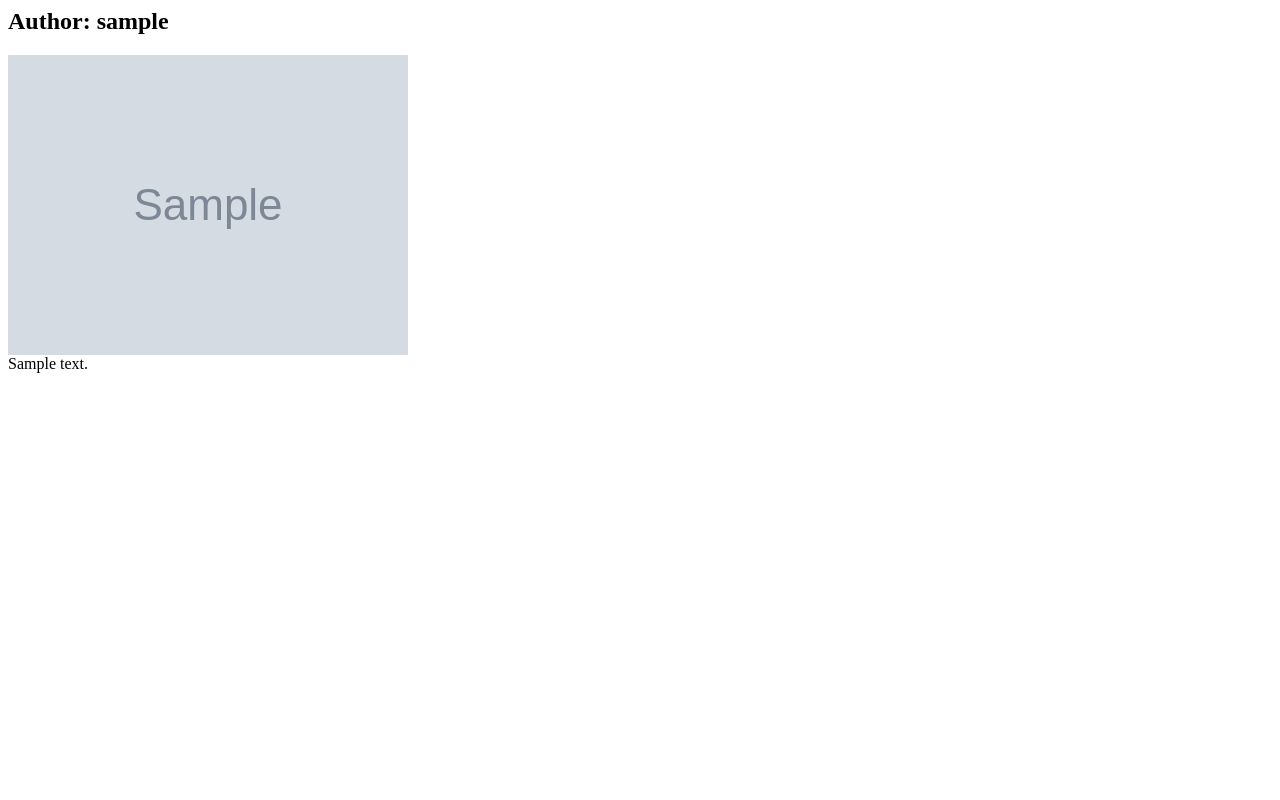
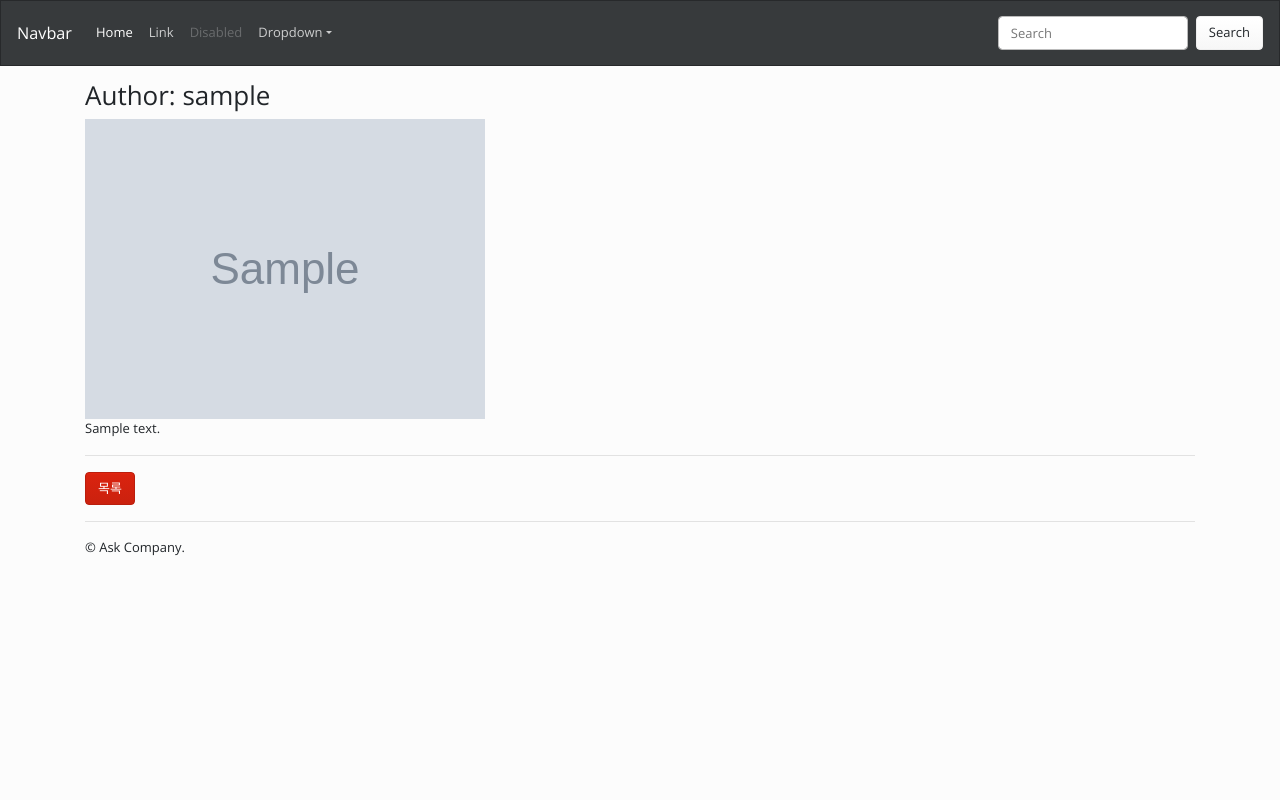
Before and after one commit to askcompany-kr/django-with-react, a Django app: page /k-instagram/1/ in a window 1280 px wide. Run offline with Django 3.2, Linux system fonts and the light colour scheme; tables that the repository leaves empty hold one stand-in row (values such as "Sample post"); grey boxes marked "Sample" are stand-in pictures; some libraries are stand-ins or nearby versions.

Commit message:
bootstrap/bootswatch cdn 버전 적용

```diff
--- /dev/null
+++ b/instagram/templates/instagram/layout.html
@@ -0,0 +1,69 @@
+<!doctype html>
+<html lang="ko">
+<head>
+    <meta charset="utf-8" />
+    <title>{% block title %}{% endblock title %}</title>
+{#    <link rel="stylesheet" href="https://stackpath.bootstrapcdn.com/bootstrap/4.4.1/css/bootstrap.min.css" integrity="sha384-Vkoo8x4CGsO3+Hhxv8T/Q5PaXtkKtu6ug5TOeNV6gBiFeWPGFN9MuhOf23Q9Ifjh" crossorigin="anonymous">#}
+{#    <link href="https://stackpath.bootstrapcdn.com/bootswatch/4.4.1/darkly/bootstrap.min.css" rel="stylesheet" integrity="sha384-rCA2D+D9QXuP2TomtQwd+uP50EHjpafN+wruul0sXZzX/Da7Txn4tB9aLMZV4DZm" crossorigin="anonymous">#}
+    <link href="https://stackpath.bootstrapcdn.com/bootswatch/4.4.1/simplex/bootstrap.min.css" rel="stylesheet" integrity="sha384-cRAmF0wErT4D9dEBc36qB6pVu+KmLh516IoGWD/Gfm6FicBbyDuHgS4jmkQB8u1a" crossorigin="anonymous">
+    <script
+          src="https://code.jquery.com/jquery-2.2.4.js"
+          integrity="sha256-iT6Q9iMJYuQiMWNd9lDyBUStIq/8PuOW33aOqmvFpqI="
+          crossorigin="anonymous"></script>
+    <script src="https://stackpath.bootstrapcdn.com/bootstrap/4.4.1/js/bootstrap.min.js" integrity="sha384-wfSDF2E50Y2D1uUdj0O3uMBJnjuUD4Ih7YwaYd1iqfktj0Uod8GCExl3Og8ifwB6" crossorigin="anonymous"></script>
+    <style>
+        body {
+            padding-top: 5rem;
+            padding-bottom: 2rem;
+        }
+    </style>
+</head>
+<body>
+
+<nav class="navbar navbar-expand-md navbar-dark bg-dark fixed-top">
+  <a class="navbar-brand" href="#">Navbar</a>
+  <button class="navbar-toggler" type="button" data-toggle="collapse" data-target="#navbarsExampleDefault" aria-controls="navbarsExampleDefault" aria-expanded="false" aria-label="Toggle navigation">
+    <span class="navbar-toggler-icon"></span>
+  </button>
+
+  <div class="collapse navbar-collapse" id="navbarsExampleDefault">
+    <ul class="navbar-nav mr-auto">
+      <li class="nav-item active">
+        <a class="nav-link" href="#">Home <span class="sr-only">(current)</span></a>
+      </li>
+      <li class="nav-item">
+        <a class="nav-link" href="#">Link</a>
+      </li>
+      <li class="nav-item">
+        <a class="nav-link disabled" href="#" tabindex="-1" aria-disabled="true">Disabled</a>
+      </li>
+      <li class="nav-item dropdown">
+        <a class="nav-link dropdown-toggle" href="#" id="dropdown01" data-toggle="dropdown" aria-haspopup="true" aria-expanded="false">Dropdown</a>
+        <div class="dropdown-menu" aria-labelledby="dropdown01">
+          <a class="dropdown-item" href="#">Action</a>
+          <a class="dropdown-item" href="#">Another action</a>
+          <a class="dropdown-item" href="#">Something else here</a>
+        </div>
+      </li>
+    </ul>
+    <form class="form-inline my-2 my-lg-0">
+      <input class="form-control mr-sm-2" type="text" placeholder="Search" aria-label="Search">
+      <button class="btn btn-secondary my-2 my-sm-0" type="submit">Search</button>
+    </form>
+  </div>
+</nav>
+
+<div class="container">
+    <div class="row">
+        <div class="col-sm-12">
+            {% block content %}
+            {% endblock content %}
+
+            <hr/>
+            &copy; Ask Company.
+        </div>
+    </div>
+</div>
+
+</body>
+</html>
--- a/instagram/templates/instagram/post_detail.html
+++ b/instagram/templates/instagram/post_detail.html
@@ -1,3 +1,10 @@
+{% extends "instagram/layout.html" %}
+
+{% block title %}
+    Post Detail pk#{{ post.pk }}
+{% endblock title %}
+
+{% block content %}
     <h2>Author: {{ post.author }}</h2>
 
     {% if post.photo %}
@@ -7,3 +14,8 @@
     {% endif %}
 
     {{ post.message }}
+    <hr/>
+    <a href="{% url 'instagram:post_list' %}" class="btn btn-primary">
+        목록
+    </a>
+{% endblock content %}
--- a/instagram/views.py
+++ b/instagram/views.py
@@ -14,7 +14,7 @@ from .models import Post
 # @method_decorator(login_required, name='dispatch')
 class PostListView(LoginRequiredMixin, ListView):
     model = Post
-    paginate_by = 10
+    paginate_by = 100
 
 
 post_list = PostListView.as_view()
```
Also changed, not shown: instagram/templates/instagram/post_list.html (+6 -17 lines). Lines whose indentation alone changed are shown as unchanged.
